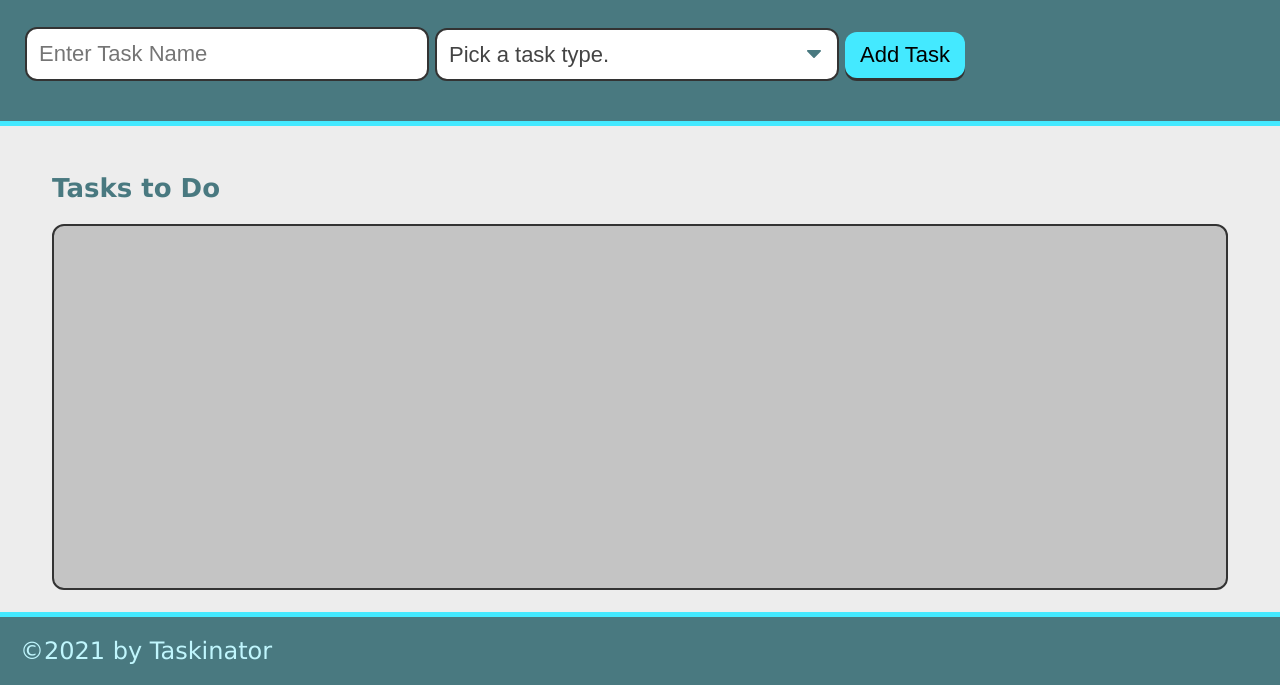
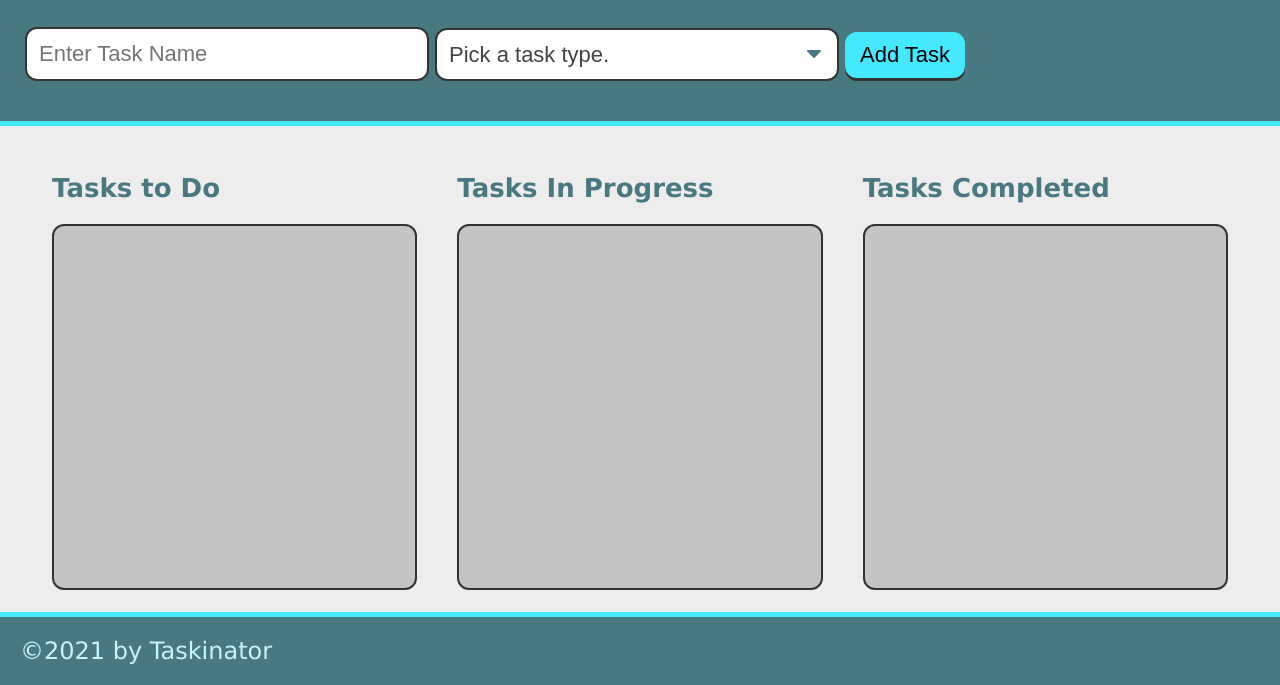
Before and after one commit to EmilyNecciai/task-manager, a plain HTML site: page index.html in a window 1280 px wide. Shown: the part 115-800 px from the top of the page. Drawn offline with Linux system fonts and the light colour scheme.

Commit message:
added HTML columns and task IDs

```diff
--- a/assets/js/script.js
+++ b/assets/js/script.js
@@ -1,4 +1,5 @@
 // ADD TASK TO TASK LIST
+var taskIdCounter = 0;
 var formEl = document.querySelector("#task-form");
 var tasksToDoEl = document.querySelector("#tasks-to-do");
 
@@ -29,19 +30,19 @@ var createTaskEl = function(taskDataObj) {
         var listItemEl = document.createElement("li");
         listItemEl.className = "task-item";
 
+        //add taskid as custom attribute
+        listItemEl.setAttribute("data-task-id", taskIdCounter);
+
         //create div to hold task info
         var taskInfoEl = document.createElement("div");
-
-        //give it a class name
         taskInfoEl.className = "task-info";
-
-        // add HTML content to div
         taskInfoEl.innerHTML = "<h3 class='task-name'>" + taskDataObj.name + "</h3><span class='task-type'>" + taskDataObj.type + "</span>";
         listItemEl.appendChild(taskInfoEl);
 
         //add list item to list
         tasksToDoEl.appendChild(listItemEl);
 
-}
+        taskIdCounter++;
+};
 
 formEl.addEventListener("submit", taskFormHandler);
--- a/index.html
+++ b/index.html
@@ -36,10 +36,24 @@
         </header>
 
     <main class="page-content">
+
+        <!--TODO COLUMN-->
         <section class="task-list-wrapper">
             <h2 class="list-title">Tasks to Do</h2>
             <ul class="task-list" id="tasks-to-do">
             </ul>
+        </section>
+
+        <!--IN PROGRESS COLUMN-->
+        <section class="task-list-wrapper">
+          <h2 class="list-title">Tasks In Progress</h2>
+          <ul class="task-list" id="tasks-in-progress">
+        </section>
+
+        <!--COMPLETED COLUMN-->
+        <section class="task-list-wrapper">
+          <h2 class="list-title">Tasks Completed</h2>
+          <ul class="task-list" id="tasks-completed">
         </section>
     </main>
 
```
